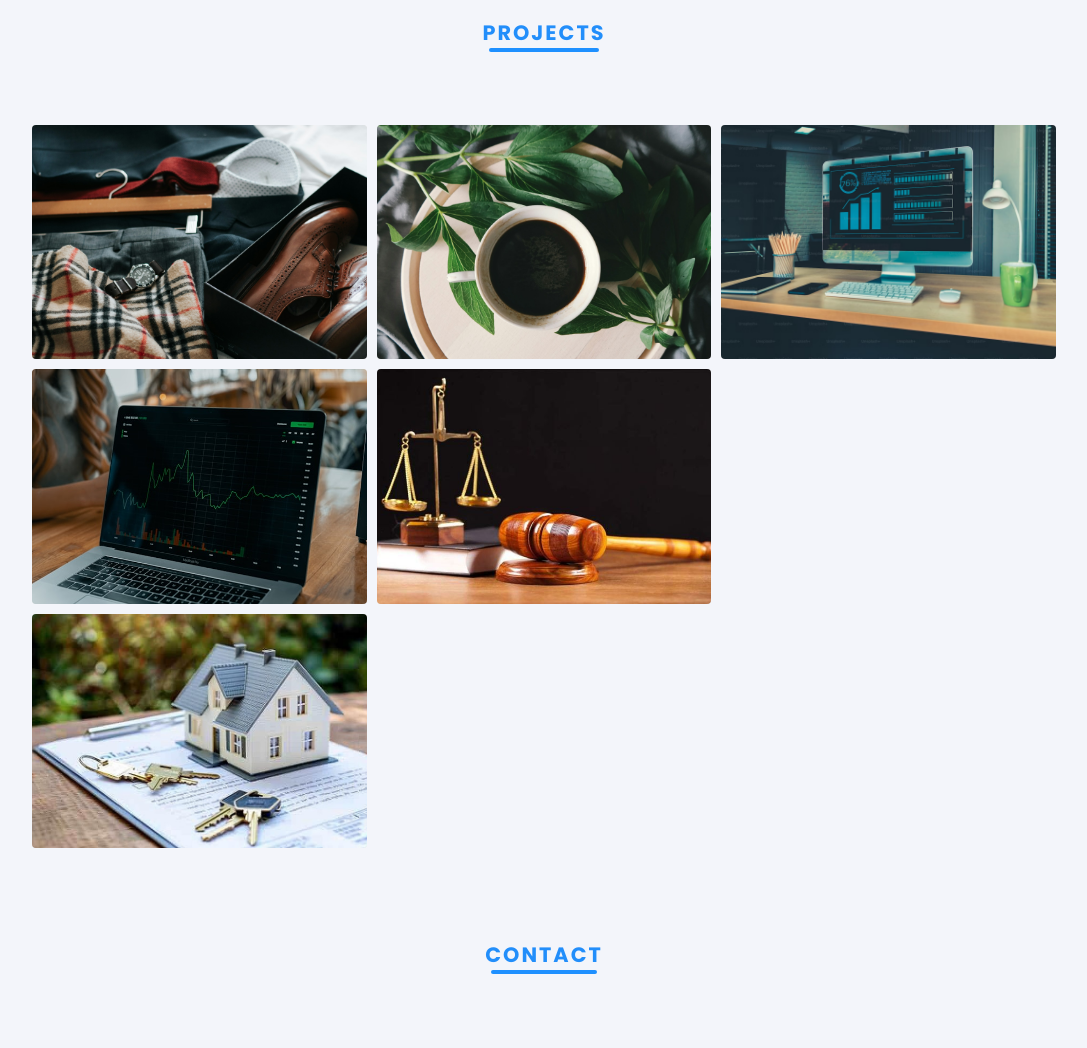
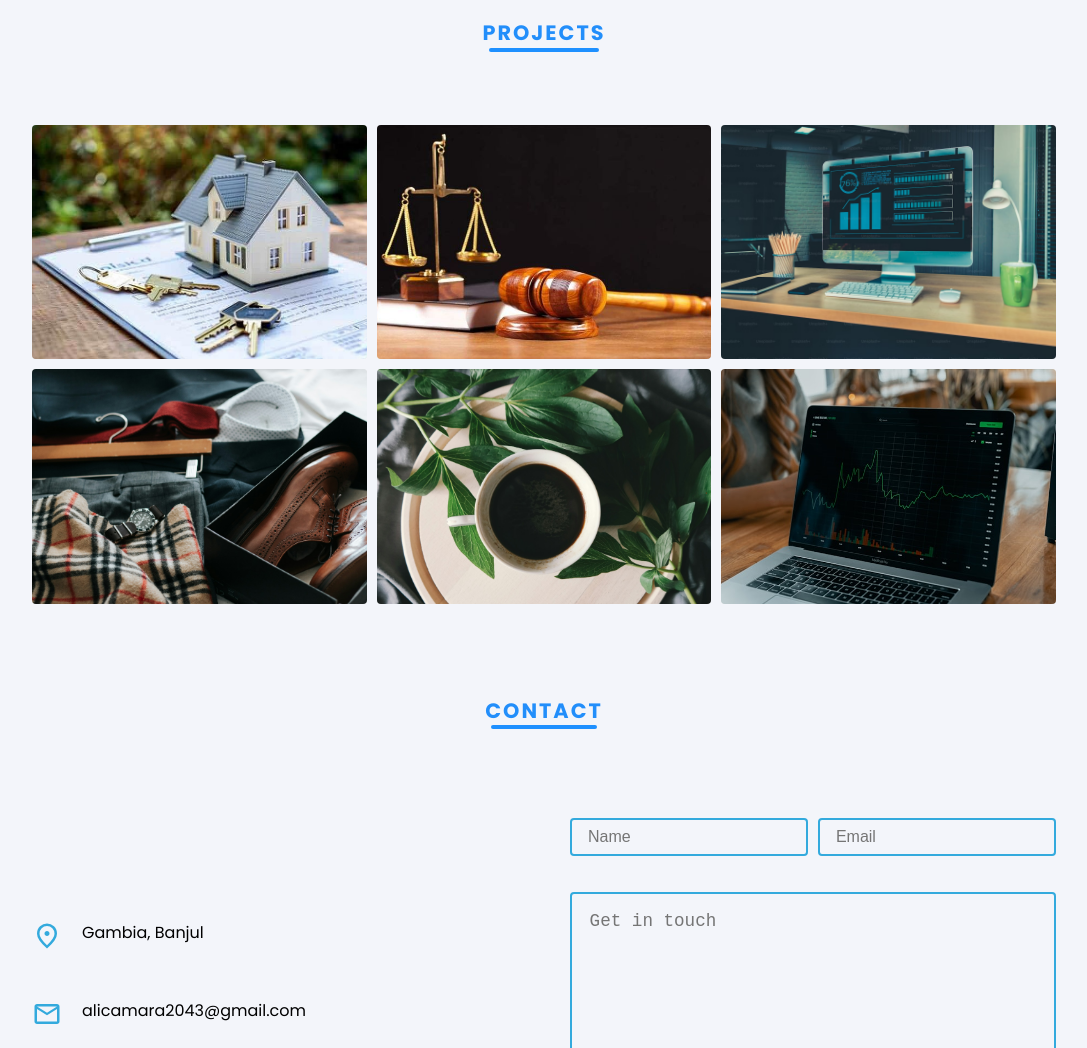
Before and after one commit to AliCamara20/Portfolio-website, a plain HTML site: page index.html in a window 1280 px wide. Shown: the part 1700-2748 px from the top of the page, without its empty margins (96-1183 px from the left). Drawn offline with Linux system fonts and the light colour scheme.

Commit message:
Update style.css

```diff
--- a/style.css
+++ b/style.css
@@ -280,12 +280,15 @@ header{
 }
 .real_estate{
     grid-column: 1 / 2;
+    grid-row: 1 / 2;
 }
 .law_firm{
     grid-column: 2 / 3;
+    grid-row: 1 / 2;
 }
 .dashboard{
     grid-column: 3 / 4;
+    grid-row: 1 / 2;
 }
 
 .project > * {
```
